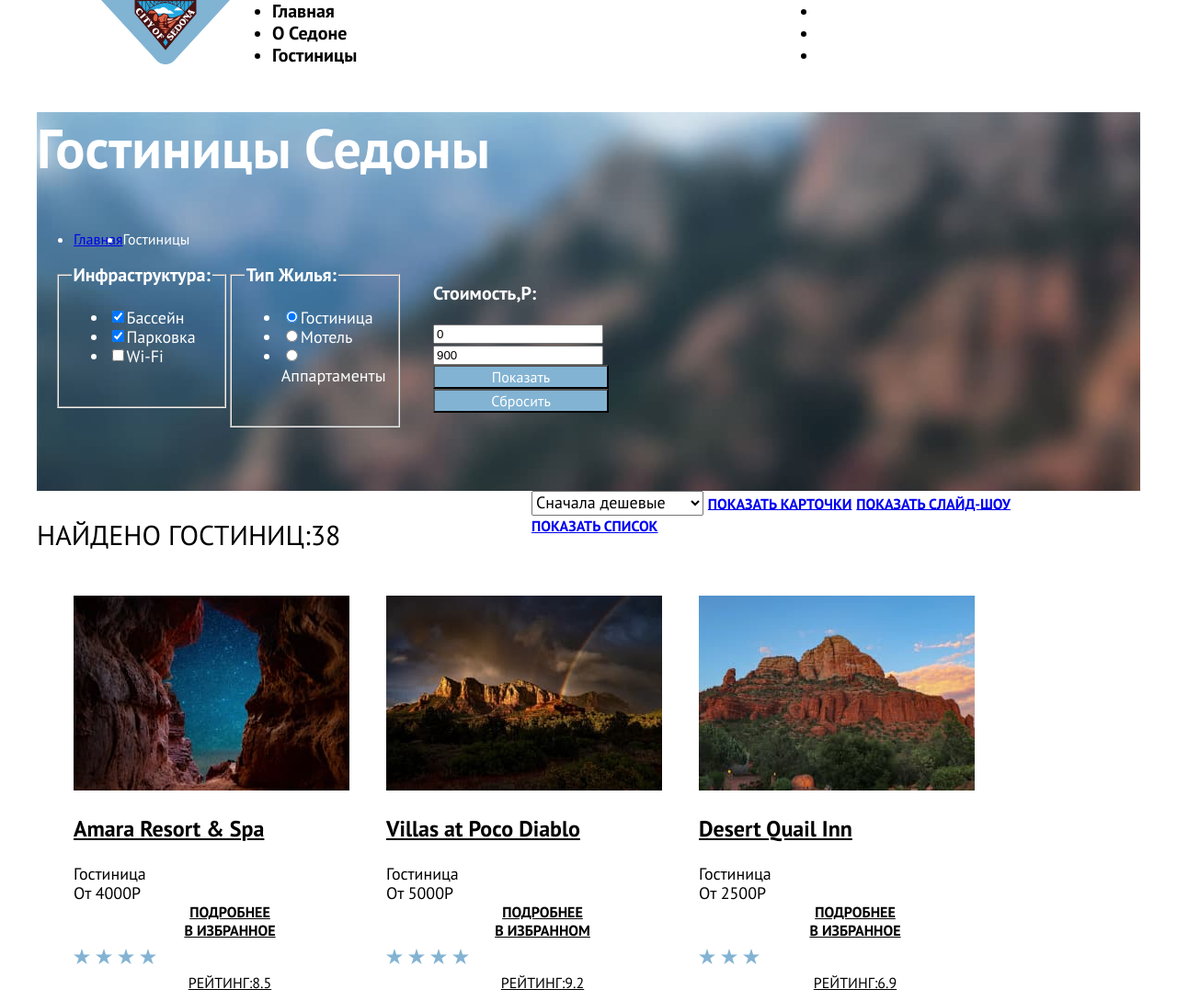
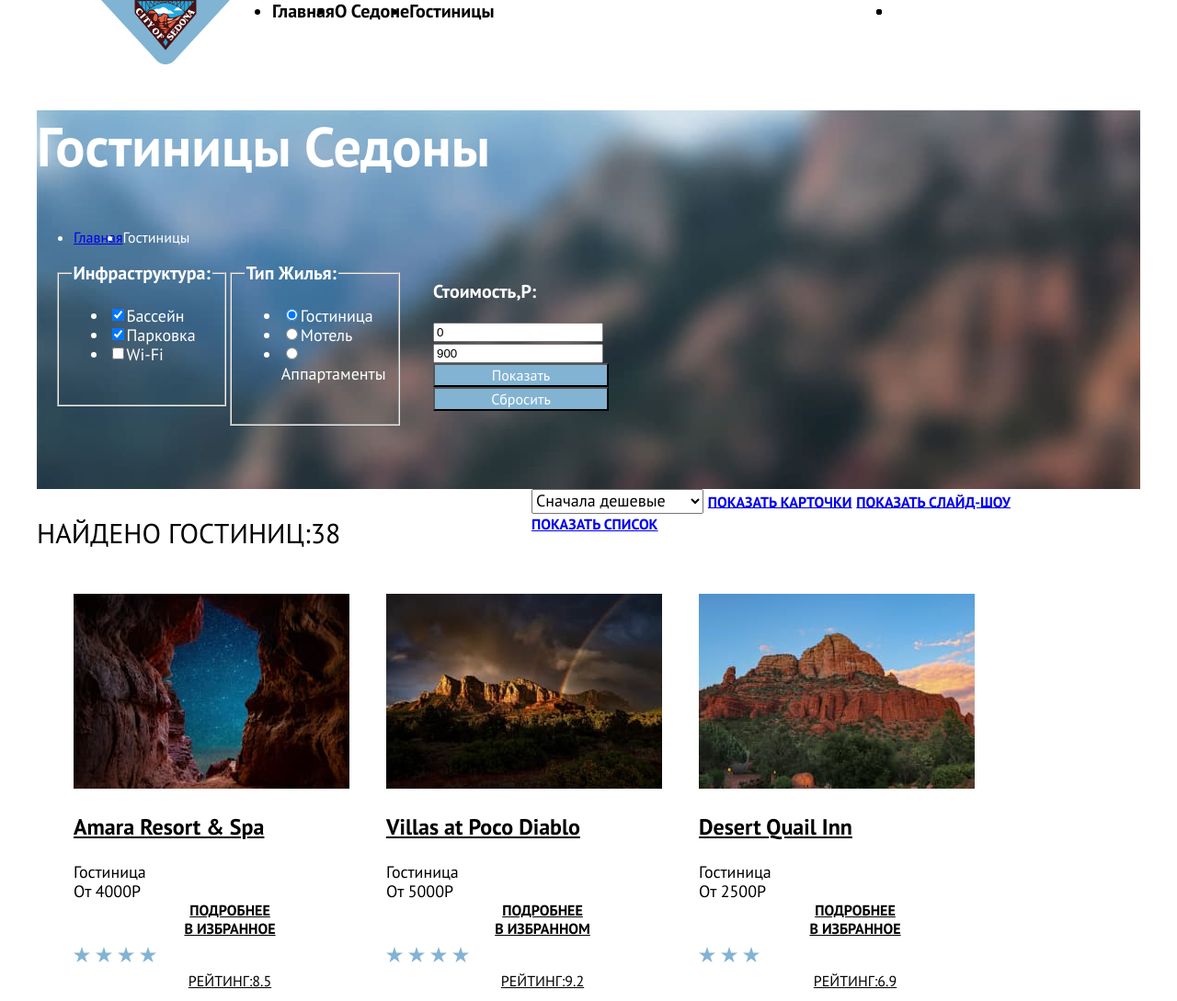
Before and after one commit to htmlacademy-htmlcss/2182995-sedona-35, a plain HTML site: page catalog.html in a window 1280 px wide. Shown: the top 1089 px of the page at 92% size. Drawn offline with Linux system fonts and the light colour scheme.

Commit message:
добавляет сетки футеру,хедеру

```diff
--- a/catalog.html
+++ b/catalog.html
@@ -11,10 +11,11 @@
   <div class="container">
   <header class="main_header">
     <nav class="navigation">
-      <a class="navigation-logo" href="index.html">
-        <img class="page-header-logo" src="images/logo.svg" width="140" height="70" alt="Логотип Седоны">
-      </a>
+
       <ul class="navigation_list">
+        <a class="navigation-logo" href="index.html">
+          <img class="page-header-logo" src="images/logo.svg" width="140" height="70" alt="Логотип Седоны">
+        </a>
         <li class="navigation_item">
           <a class="navigation_link" href="main_page.html">Главная</a>
         </li>
--- a/styles/styles.css
+++ b/styles/styles.css
@@ -66,13 +66,13 @@ body {
 .navigation_list {
   padding: 0;
   margin: 0;
-  width: 350px;
+  width: 510px;
 }
 
 .navigation_user {
   padding: 0;
   margin-left: auto;
-  width: 350px;
+  width: 268px;
 
 
 }
@@ -327,7 +327,7 @@ text-align:center;
 }
 
 .button-subscribe{
-  font-family:"PT Sans", sans-serif; ;
+  font-family:"PT Sans", sans-serif;
   weight:700px;
   font-size: 20px;
   Line-height:36px;
@@ -359,6 +359,18 @@ text-align:center;
   text-align: center;
   color: black;
 }
+
+.main_header{
+  display: flex;
+  flex-direction: row;
+  width: 1200px;
+
+}
+
+.navigation_list{
+  display: flex;
+}
+
 
 .main-filter-hotel {
   background-image: url("../images/background_catalog.jpg");
@@ -586,3 +598,9 @@ text-align:center;
   height: 60px;
 
 }
+
+.page-footer-container{
+display: flex;
+flex-direction: column;
+width: 1200px;
+}
```
